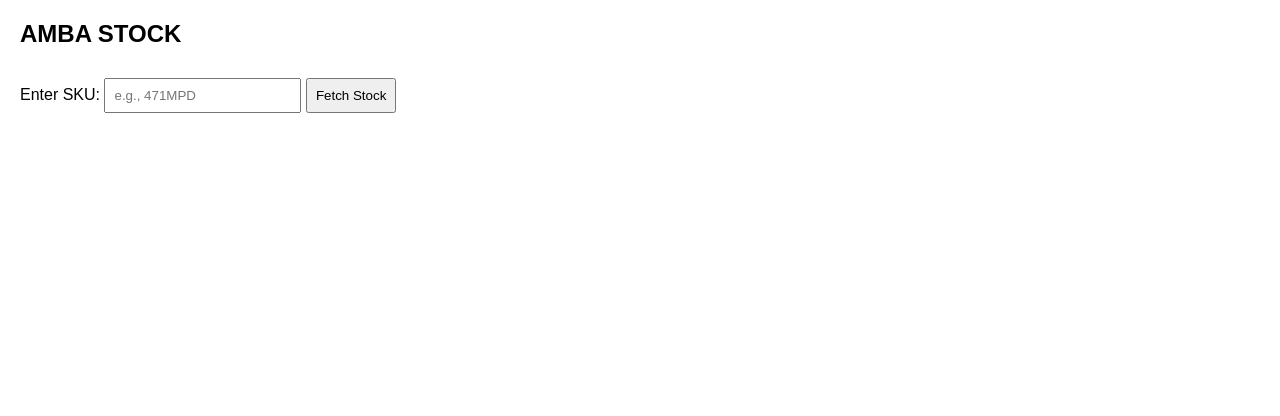
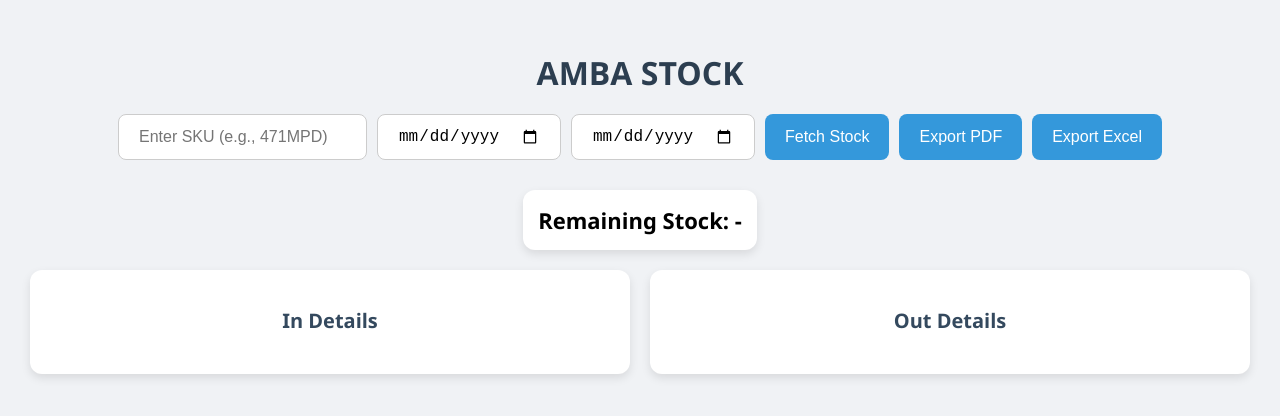
Before and after one commit to AMBALAMINATES/STOCK, a plain HTML site: page index.html in a window 1280 px wide. Drawn offline with Linux system fonts and the light colour scheme.

Commit message:
Update index.html

```diff
--- a/index.html
+++ b/index.html
@@ -4,53 +4,174 @@
   <meta charset="UTF-8">
   <title>AMBA STOCK</title>
   <style>
+    * {
+      box-sizing: border-box;
+    }
+
     body {
-      font-family: Arial, sans-serif;
-      margin: 20px;
+      margin: 0;
+      padding: 30px;
+      background-color: #f0f2f5;
+      font-family: 'Segoe UI', Tahoma, Geneva, Verdana, sans-serif;
+      color: #333;
     }
-    input, button {
-      padding: 8px;
-      margin: 10px 0;
+
+    h1 {
+      text-align: center;
+      margin-bottom: 20px;
+      font-size: 32px;
+      color: #2c3e50;
     }
+
+    .input-area {
+      display: flex;
+      justify-content: center;
+      flex-wrap: wrap;
+      gap: 10px;
+      margin-bottom: 30px;
+    }
+
+    input[type="text"],
+    input[type="date"] {
+      padding: 12px 20px;
+      font-size: 16px;
+      border: 1px solid #ccc;
+      border-radius: 8px;
+      outline: none;
+      transition: 0.3s;
+    }
+
+    button {
+      padding: 12px 20px;
+      font-size: 16px;
+      background-color: #3498db;
+      color: white;
+      border: none;
+      border-radius: 8px;
+      cursor: pointer;
+      transition: 0.3s;
+    }
+
+    button:hover {
+      background-color: #2980b9;
+    }
+
+    .summary {
+      text-align: center;
+      font-size: 22px;
+      font-weight: bold;
+      color: black;
+      background-color: #fff;
+      padding: 15px;
+      margin: 20px auto;
+      border-radius: 12px;
+      box-shadow: 0 4px 10px rgba(0,0,0,0.1);
+      width: fit-content;
+    }
+
+    .container {
+      display: flex;
+      flex-direction: column;
+      align-items: center;
+      gap: 20px;
+    }
+
+    .row {
+      display: flex;
+      justify-content: space-between;
+      width: 100%;
+      gap: 20px;
+    }
+
+    .card {
+      background-color: #fff;
+      flex: 1;
+      padding: 20px;
+      border-radius: 12px;
+      box-shadow: 0 4px 10px rgba(0,0,0,0.1);
+    }
+
+    .card h2 {
+      text-align: center;
+      margin-bottom: 20px;
+      font-size: 20px;
+      color: #34495e;
+    }
+
     table {
       width: 100%;
       border-collapse: collapse;
-      margin-bottom: 20px;
     }
+
     th, td {
-      border: 1px solid #999;
-      padding: 8px;
+      padding: 10px;
       text-align: center;
     }
+
     th {
-      background-color: #f2f2f2;
+      background-color: #ecf0f1;
     }
-    .section-title {
-      margin-top: 30px;
-      font-size: 18px;
+
+    tr:hover {
+      background-color: #f9f9f9;
+    }
+
+    .total-row {
       font-weight: bold;
+      background-color: #fafafa;
+    }
+
+    @media screen and (max-width: 800px) {
+      .row {
+        flex-direction: column;
+        align-items: center;
+      }
     }
   </style>
+
+
+  <script src="https://cdn.sheetjs.com/xlsx-latest/package/dist/xlsx.full.min.js"></script>
+
+
+  <script src="https://cdnjs.cloudflare.com/ajax/libs/html2pdf.js/0.10.1/html2pdf.bundle.min.js"></script>
+
 </head>
 <body>
 
-  <h2>AMBA STOCK </h2>
-  <label for ="skuInput">Enter SKU:</label>
-  <input type="text" id="skuInput" placeholder="e.g., 471MPD">
-  <button onclick="fetchStock()">Fetch Stock</button>
+  <h1>AMBA STOCK</h1>
+  <div class="input-area">
+    <input type="text" id="skuInput" placeholder="Enter SKU (e.g., 471MPD)">
+    <input type="date" id="startDate">
+    <input type="date" id="endDate">
+    <button onclick="fetchStock()">Fetch Stock</button>
+    <button onclick="exportPDF()">Export PDF</button>
+    <button onclick="exportExcel()">Export Excel</button>
+  </div>
 
-  <div id="stockDisplay"></div>
+  <div class="summary" id="remainingDisplay">Remaining Stock: -</div>
+
+  <div class="container">
+    <div class="row">
+      <div class="card">
+        <h2>In Details</h2>
+        <div id="inDetails"></div>
+      </div>
+      <div class="card">
+        <h2>Out Details</h2>
+        <div id="outDetails"></div>
+      </div>
+    </div>
+  </div>
 
   <script>
-    const inCsvUrl = 'https://docs.google.com/spreadsheets/d/e/2PACX-1vT91A_LuXxb_QVO5Q8iidQyQQCFFhkSkRnVlgJQvhgkeluHEdKJUbht_WRTbwMClofYiDm5Ej-Zw311/pub?gid=1865060622&single=true&output=csv'; // Replace with your actual In Sheet CSV URL
-    const outCsvUrl = 'https://docs.google.com/spreadsheets/d/e/2PACX-1vQ5ZO4mvjCEAbv4l3-bZUOwBvLl_d6aHPtvYinZPxZ1NpCq4nyjVFrFV_nDXIRpga-htqmsCQm04e3b/pub?gid=0&single=true&output=csv'; // Replace with your actual Out Sheet CSV URL
+    const inCsvUrl = 'https://docs.google.com/spreadsheets/d/e/2PACX-1vT91A_LuXxb_QVO5Q8iidQyQQCFFhkSkRnVlgJQvhgkeluHEdKJUbht_WRTbwMClofYiDm5Ej-Zw311/pub?gid=1865060622&single=true&output=csv';
+    const outCsvUrl = 'https://docs.google.com/spreadsheets/d/e/2PACX-1vQ5ZO4mvjCEAbv4l3-bZUOwBvLl_d6aHPtvYinZPxZ1NpCq4nyjVFrFV_nDXIRpga-htqmsCQm04e3b/pub?gid=0&single=true&output=csv';
 
     async function fetchCSV(url) {
       const res = await fetch(url);
       const text = await res.text();
       const rows = text.trim().split('\n').map(row => row.split(','));
-      const headers = rows[0].map(h => h.trim().toLowerCase()); // Normalize headers
-      console.log('Fetched CSV headers:', headers); // Debug: log headers to see how they are parsed
+      const headers = rows[0].map(h => h.trim().toLowerCase());
       return rows.slice(1).map(row => {
         const obj = {};
         row.forEach((val, i) => {
@@ -60,77 +181,89 @@
       });
     }
 
+    function parseDate(str) {
+      if (!str) return null;
+      if (str.includes('/')) {
+        const [day, month, year] = str.split('/');
+        return new Date(`${year}-${month}-${day}`);
+      }
+      return new Date(str);
+    }
+
     async function fetchStock() {
       const sku = document.getElementById('skuInput').value.trim();
+      const startDate = document.getElementById('startDate').value;
+      const endDate = document.getElementById('endDate').value;
+
       if (!sku) return alert("Please enter a SKU");
 
       const inData = await fetchCSV(inCsvUrl);
       const outData = await fetchCSV(outCsvUrl);
 
-      console.log('In Data:', inData); // Debug: log In data to inspect the fetched rows
-      console.log('Out Data:', outData); // Debug: log Out data to inspect the fetched rows
+      function isWithinDate(dateStr) {
+        const entryDate = parseDate(dateStr);
+        if (!entryDate || isNaN(entryDate)) return false;
+        if (startDate && entryDate < parseDate(startDate)) return false;
+        if (endDate && entryDate > parseDate(endDate)) return false;
+        return true;
+      }
 
-      // Filter "In" data (looking for "In" in 'in/out' column)
-      const filteredIn = inData.filter(row => row['sku'] === sku && row['in/out'] === 'In');
-      console.log('Filtered In Data:', filteredIn); // Debug: log filtered "In" data
+      const filteredIn = inData.filter(row => {
+        return row['sku'] === sku && row['in/out'] === 'In' && isWithinDate(row['date']);
+      });
 
-      // Filter "Out" data (looking for matching SKU in Out Sheet)
-      const filteredOut = outData.filter(row => row['sku'] === sku);
-      console.log('Filtered Out Data:', filteredOut); // Debug: log filtered "Out" data
+      const filteredOut = outData.filter(row => {
+        return row['sku'] === sku && isWithinDate(row['date']);
+      });
 
-      let totalIn = 0;
-      let inRowsHtml = '';
-
-      // Process "In" data (sum up the quantities)
+      let totalIn = 0, inRowsHtml = '';
       for (let row of filteredIn) {
         const qty = parseInt(row['quantity']) || 0;
         totalIn += qty;
+        inRowsHtml += `<tr><td>${row['date']}</td><td>${row['sku']}</td><td>${qty}</td><td>${row['s o number/ load no'] || ''}</td></tr>`;
+      }
+      inRowsHtml = `<table><tr><th>Date</th><th>SKU</th><th>Qty</th><th>Load No</th></tr>${inRowsHtml}<tr class='total-row'><td colspan="2">Total In</td><td colspan="2">${totalIn}</td></tr></table>`;
 
-        inRowsHtml += `<tr>
-          <td>${row['date']}</td>
-          <td>${row['sku']}</td>
-          <td>${qty}</td>
-          <td>${row['s o number/ load no'] || 'OPENING STOCK'}</td>
-        </tr>`;
+      let totalOut = 0, outRowsHtml = '';
+      for (let row of filteredOut) {
+        const qty = parseInt(row['qty']) || 0;
+        totalOut += qty;
+        outRowsHtml += `<tr><td>${row['date']}</td><td>${row['sku']}</td><td>${qty}</td><td>${row['party name'] || ''}</td></tr>`;
       }
-
-      let totalOut = 0;
-      let outRowsHtml = '';
-
-      // Process "Out" data (sum up the quantities)
-      for (let row of filteredOut) {
-        const qty = parseInt(row['qty']) || 0;  // Ensure correct parsing of qty from Out Sheet
-        totalOut += qty;
-
-        outRowsHtml += `<tr>
-          <td>${row['date']}</td>
-          <td>${row['sku']}</td>
-          <td>${qty}</td>
-          <td>${row['party name'] || 'N/A'}</td>
-        </tr>`;
-      }
+      outRowsHtml = `<table><tr><th>Date</th><th>SKU</th><th>Qty</th><th>Party Name</th></tr>${outRowsHtml}<tr class='total-row'><td colspan="2">Total Out</td><td colspan="2">${totalOut}</td></tr></table>`;
 
       const remaining = totalIn - totalOut;
 
-      let html = `
-        <div class="section-title">In Details</div>
-        <table>
-          <tr><th>Date</th><th>SKU</th><th>Qty</th><th>Load No</th></tr>
-          ${inRowsHtml || '<tr><td colspan="4">No In Data</td></tr>'}
-          <tr><td colspan="2"><strong>Total In</strong></td><td colspan="2"><strong>${totalIn}</strong></td></tr>
-        </table>
+      document.getElementById('inDetails').innerHTML = inRowsHtml;
+      document.getElementById('outDetails').innerHTML = outRowsHtml;
+      document.getElementById('remainingDisplay').innerHTML = `Remaining Stock: <span style="color: green;">${remaining}</span>`;
+    }
 
-        <div class="section-title">Out Details</div>
-        <table>
-          <tr><th>Date</th><th>SKU</th><th>Qty</th><th>Party Name</th></tr>
-          ${outRowsHtml || '<tr><td colspan="4">No Out Data</td></tr>'}
-          <tr><td colspan="2"><strong>Total Out</strong></td><td colspan="2"><strong>${totalOut}</strong></td></tr>
-        </table>
+    function exportPDF() {
+      const sku = document.getElementById("skuInput").value.trim() || "Report";
+      const element = document.createElement("div");
+      element.innerHTML = `
+        <h2 style="text-align:center;">AMBA STOCK REPORT</h2>
+        ${document.getElementById("remainingDisplay").outerHTML}
+        <h3>In Details</h3>${document.getElementById("inDetails").innerHTML}
+        <h3>Out Details</h3>${document.getElementById("outDetails").innerHTML}
+      `;
+      html2pdf().from(element).save(`AMBA_Stock_Report_${sku}.pdf`);
+    }
 
-        <div class="section-title">Remaining Stock: <span style="color: green;">${remaining}</span></div>
-      `;
+    function exportExcel() {
+      const sku = document.getElementById("skuInput").value.trim() || "Report";
+      const wb = XLSX.utils.book_new();
+      const inTable = document.getElementById("inDetails").querySelector("table");
+      const outTable = document.getElementById("outDetails").querySelector("table");
 
-      document.getElementById('stockDisplay').innerHTML = html;
+      const inSheet = XLSX.utils.table_to_sheet(inTable);
+      const outSheet = XLSX.utils.table_to_sheet(outTable);
+
+      XLSX.utils.book_append_sheet(wb, inSheet, "In Details");
+      XLSX.utils.book_append_sheet(wb, outSheet, "Out Details");
+
+      XLSX.writeFile(wb, `AMBA_Stock_Report_${sku}.xlsx`);
     }
   </script>
 
```
